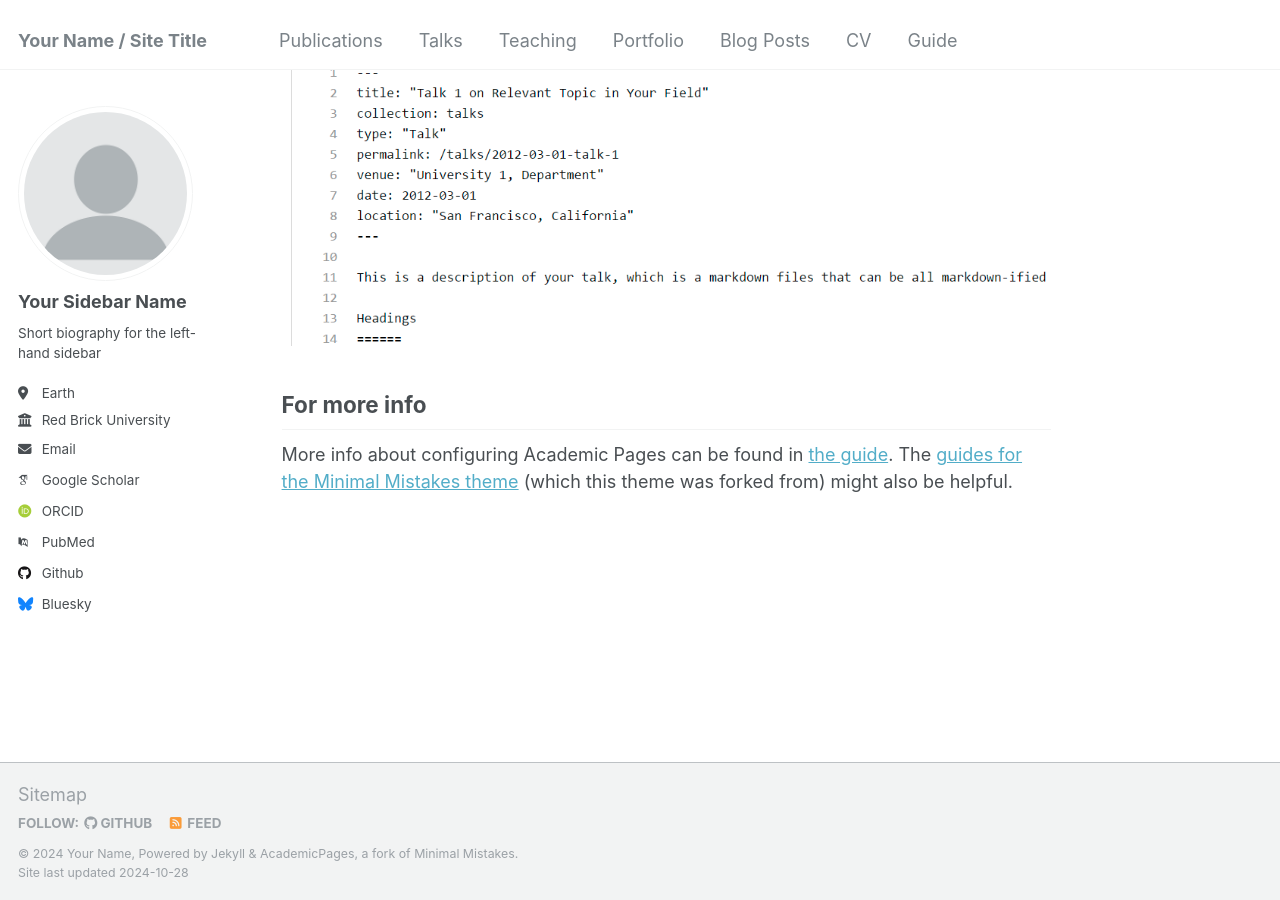
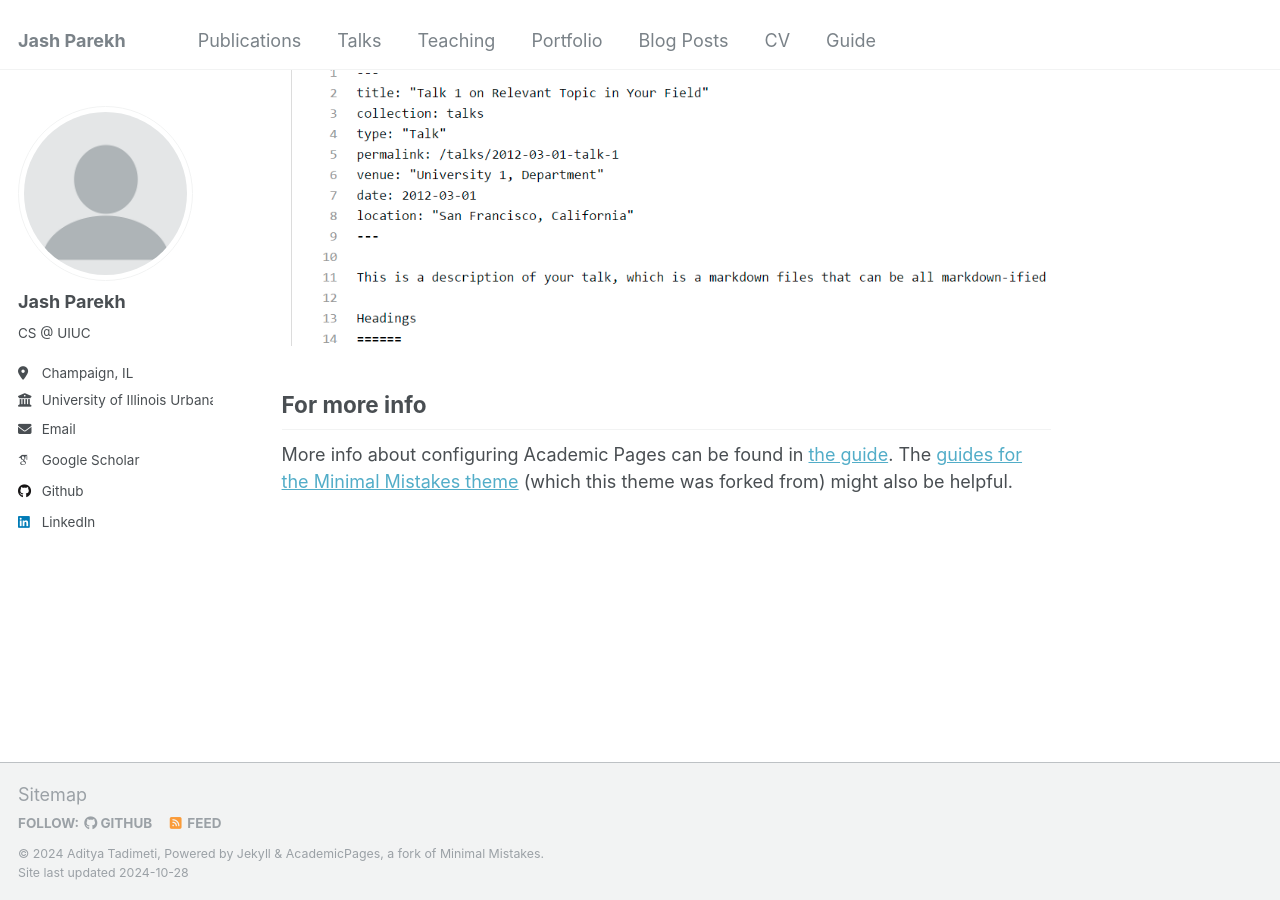
Before and after one commit to jashparekh1/jashparekh1.github.io, a Jekyll site: the page built from _pages/about.md, in a window 1280 px wide and 900 px high, scrolled down 2643 px. Built offline with Jekyll 4.4.1, drawn with Linux system fonts in a browser that asks for light colours; some web fonts are replaced.

Commit message:
Update _config.yml

```diff
--- a/_config.yml
+++ b/_config.yml
@@ -8,13 +8,13 @@
 
 # Basic Site Settings
 locale                   : "en-US"
-title                    : "Your Name / Site Title"
+title                    : "Jash Parekh"
 title_separator          : "-"
-name                     : &name "Your Name"
+name                     : &name "Aditya Tadimeti"
 description              : &description "personal description"
-url                      : https://academicpages.github.io # the base hostname & protocol for your site e.g. "https://mmistakes.github.io"
+url                      : https://jashparekh1.github.io # the base hostname & protocol for your site e.g. "https://mmistakes.github.io"
 baseurl                  : "" # the subpath of your site, e.g. "/blog"
-repository               : "academicpages/academicpages.github.io"
+repository               : "jashparekh1/jashparekh1.github.io"
 
 # Site Author - The following control what appear as part of the author content on the side bar.
 #               If a field is blank the icon and link will not appear, otherwise it will be shown.
@@ -22,57 +22,57 @@ repository               : "academicpages/academicpages.github.io"
 author:
   # Biographic information
   avatar           : "profile.png"
-  name             : "Your Sidebar Name"
+  name             : "Jash Parekh"
   pronouns         : # example: "she/her"
-  bio              : "Short biography for the left-hand sidebar"
-  location         : "Earth"
-  employer         : "Red Brick University"
+  bio              : "CS @ UIUC"
+  location         : "Champaign, IL"
+  employer         : "University of Illinois Urbana-Champaign"
   uri              : # URL
-  email            : "none@example.org"
+  email            : "jashrp2@illinois.edu"
 
   # Academic websites
-  arxiv            : # URL - Update with the correct link to your profile
-  googlescholar    : "https://scholar.google.com/citations?user=PS_CX0AAAAAJ"
-  impactstory      : # URL
-  orcid            : "http://orcid.org/yourorcidurl"
-  semantic         : # URL
-  pubmed           : "https://www.ncbi.nlm.nih.gov/pubmed/?term=john+snow"
-  researchgate     : # URL
-  scopus           : # URL
+  # arxiv            : # URL - Update with the correct link to your profile
+  googlescholar    : "https://scholar.google.com/citations?user=uGCt228AAAAJ&hl=en&oi=ao"
+  # impactstory      : # URL
+  # orcid            : "http://orcid.org/yourorcidurl"
+  # semantic         : # URL
+  # pubmed           : "https://www.ncbi.nlm.nih.gov/pubmed/?term=john+snow"
+  # researchgate     : # URL
+  # scopus           : # URL
 
   # Repositories and software development
-  bitbucket        : # Username - Update with your username on the site
-  codepen          : # Username
-  dribbble         : # Username
-  github           : "academicpages"
-  kaggle           : # Username
-  stackoverflow    : # User number or user number and name (i.e., use "1" or "1/jeff-atwood")
+  # bitbucket        : # Username - Update with your username on the site
+  # codepen          : # Username
+  # dribbble         : # Username
+  github           : "jashparekh1"
+  # kaggle           : # Username
+  # stackoverflow    : # User number or user number and name (i.e., use "1" or "1/jeff-atwood")
 
   # Social media
-  bluesky          : "bsky.app" # Replace this with you Bluesky username
-  facebook         : # Username
-  flickr           : # Username
-  foursquare       : # Username
-  goodreads        : # Username
-  google_plus      : # Username
-  keybase          : # Username
-  instagram        : # Username
-  lastfm           : # Username
-  linkedin         : # Username
-  mastodon         : # URL
-  medium           : # URL
-  pinterest        : # Username
-  soundcloud       : # Username
-  steam            : # Username
-  telegram         : # URL
-  tumblr           : # Username
-  twitter          : # Username for X / Twitter
-  vine             : # Username
-  weibo            : # Username
-  wikipedia        : # Username
-  xing             : # Username
-  youtube          : # Username
-  zhihu            : # Username
+  # bluesky          : "bsky.app" # Replace this with you Bluesky username
+  # facebook         : # Username
+  # flickr           : # Username
+  # foursquare       : # Username
+  # goodreads        : # Username
+  # google_plus      : # Username
+  # keybase          : # Username
+  # instagram        : # Username
+  # lastfm           : # Username
+  linkedin         : jashrparekh
+  # mastodon         : # URL
+  # medium           : # URL
+  # pinterest        : # Username
+  # soundcloud       : # Username
+  # steam            : # Username
+  # telegram         : # URL
+  # tumblr           : # Username
+  # twitter          : # Username for X / Twitter
+  # vine             : # Username
+  # weibo            : # Username
+  # wikipedia        : # Username
+  # xing             : # Username
+  # youtube          : # Username
+  # zhihu            : # Username
 
 # Publication Category - The following the list of publication categories and their headings
 publication_category:
```
